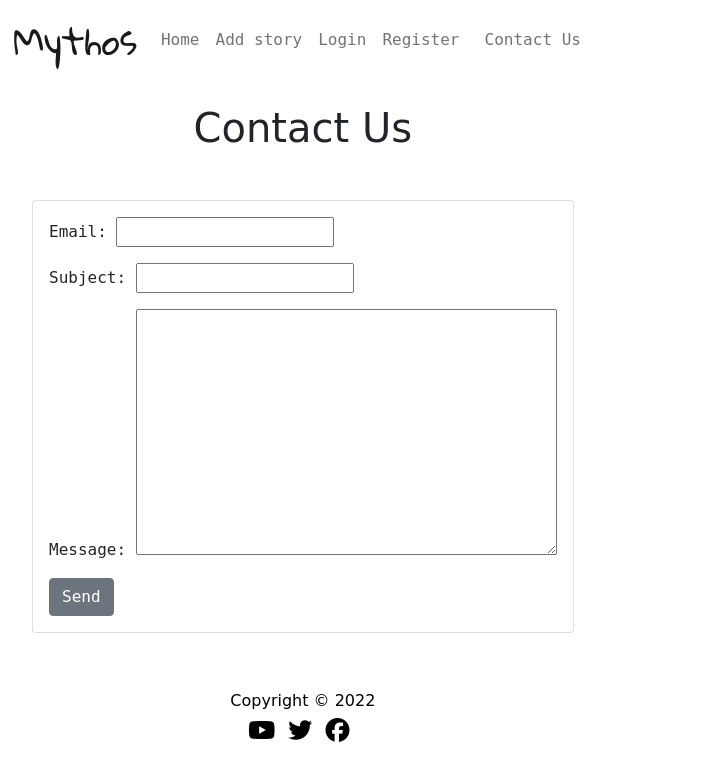
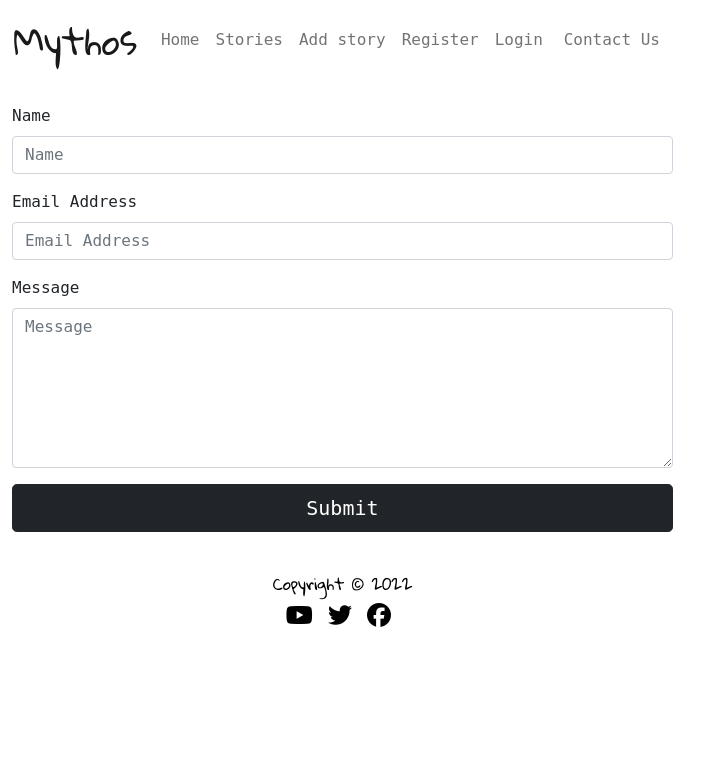
Before and after one commit to AMartins87/mythos, a Django app: page /contact/ in a window 1280 px wide. Shown: the top 781 px of the page, without its empty margins (0-724 px from the left). Run offline with Django 3.2, Linux system fonts and the light colour scheme; some libraries are stand-ins or nearby versions.

Commit message:
Add background image via cloudinary to index.html, add styling and login/register button on screen

```diff
--- a/blog/models.py
+++ b/blog/models.py
@@ -9,7 +9,8 @@ class Post(models.Model):
     title_tag = models.CharField(max_length=250, default="blog")
     author = models.ForeignKey(User, on_delete=models.CASCADE, default="")
     body = RichTextField(blank=True, null=True)
-    likes = models.ManyToManyField(User, related_name="blog_post")
+    likes = models.ManyToManyField(User, related_name="blog_post", blank=True)
+
 
     def __str__(self):
         return self.title + ' | ' + str(self.author)
--- a/static/css/style.css
+++ b/static/css/style.css
@@ -6,16 +6,25 @@ body {
 h1.m-auto {
     padding-top: 20px;
     height: 80px;
-    width: 600px;
 }
 
-.h1, .h2, .h3, .h4, .h5, .h6 {
+.h1,
+.h2,
+.h3,
+.h4,
+.h5,
+.h6 {
     padding: 20px;
 }
 
-h1, h2, h3, h4, h5, h6 {
+h1,
+h2,
+h3,
+h4,
+h5,
+h6 {
     margin-top: 15px;
-    font-family: 'Indie Flower', cursive;
+    font-family: 'Gloria Hallelujah', cursive;
 }
 
 .navbar-brand {
@@ -23,13 +32,19 @@ h1, h2, h3, h4, h5, h6 {
     font-size: 2.25rem;
 }
 
+.sticky-top {
+    position: relative;
+    top: 0;
+    width: 100%;
+}
 
 .nav-link {
     padding: 0.5rem 1rem;
     color: #9b9d9e;
 }
 
-.nav-link:focus, .nav-link:hover {
+.nav-link:focus,
+.nav-link:hover {
     color: lightgrey;
 }
 
@@ -37,8 +52,10 @@ a.navbar-brand {
     font-family: 'Gloria Hallelujah', cursive;
 }
 
+/* Footer */
+
 footer p {
-    font-family: 'Indie Flower', cursive;
+    font-family: 'Gloria Hallelujah', cursive;
 }
 
 footer a {
--- a/templates/base.html
+++ b/templates/base.html
@@ -31,9 +31,9 @@
                         <a class="nav-link" href="{% url 'home' %}">Home <span class="sr-only">(current)</span></a>
                     </li>
 
-                    <!-- <li class="nav-item">
-                    <a class="nav-link" href="stories.html">Stories</a>
-                    </li> -->
+                    <li class="nav-item">
+                    <a class="nav-link" href="#">Stories</a>
+                    </li>
 
                     {% if user.is_authenticated %}
                     <li class="nav-item">
@@ -46,27 +46,16 @@
                     {% endif %}
 
                     {% if user.is_authenticated %}
-                    <div class="mx-4  dropdown">
-                        <a class=" dropdown-toggle " href="#" id="navbarDropdown" role="button" data-toggle="dropdown"
-                            aria-haspopup="true" aria-expanded="false">{{user.username}}</a>
-
-                        <div class="nav-item dropdown">
-                            <div class="dropdown-menu" aria-labelledby="navbarDropdown">
-
-                                <a class="dropdown-item" href="{% url 'logout' %}">Logout</a>
-                            </div>
-                        </div>
-
+                    <li class="nav-item grow">
+                        <a class="nav-link" href="{% url 'logout' %}">Logout</a>
+                    </li>
                     {% else %}
-
-                        <div class="nav-item">
+                    <li class="nav-item grow">
+                        <a class="nav-link" href="{% url 'register' %}">Register</a>
+                    </li>
+                    <li class="nav-item grow">
                         <a class="nav-link" href="{% url 'login' %}">Login</a>
-                        </div>
-                        <div class="nav-item">
-                            <a class="nav-link" href="{% url 'register' %}">Register</a>
-                        </div>
-
-
+                    </li>
                     {% endif %}
 
             </div>
--- a/templates/contact.html
+++ b/templates/contact.html
@@ -2,21 +2,53 @@
 {% block title %} {% endblock %}
 
 {% block content %}
-<div class="card-body">
+<!-- Wrapper container -->
+<div class="container py-4">
 
-    <h1 class="text-center my-2">Contact Us</h1>
+    <!-- Bootstrap 5 starter form -->
+    <form id="contactForm">
 
-    <div class="card mb-4 mt-5 mx-3 contact-form">
-        <div class="card-body">
+        <!-- Name input -->
+        <div class="mb-3">
+            <label class="form-label" for="name">Name</label>
+            <input class="form-control" id="name" type="text" placeholder="Name" data-sb-validations="required" />
+            <div class="invalid-feedback" data-sb-feedback="name:required">Name is required.</div>
+        </div>
 
-            {% csrf_token %}
-            <!-- as_p means show form as paragraph (as_table is possibility too)-->
-            {{ form.as_p }} {% comment %} {% endcomment %}
+        <!-- Email address input -->
+        <div class="mb-3">
+            <label class="form-label" for="emailAddress">Email Address</label>
+            <input class="form-control" id="emailAddress" type="email" placeholder="Email Address"
+                data-sb-validations="required, email" />
+            <div class="invalid-feedback" data-sb-feedback="emailAddress:required">Email Address is required.</div>
+            <div class="invalid-feedback" data-sb-feedback="emailAddress:email">Email Address Email is not valid.</div>
+        </div>
 
-            <button class="btn btn-secondary">Send</button>
-            </form>
+        <!-- Message input -->
+        <div class="mb-3">
+            <label class="form-label" for="message">Message</label>
+            <textarea class="form-control" id="message" type="text" placeholder="Message" style="height: 10rem;"
+                data-sb-validations="required"></textarea>
+            <div class="invalid-feedback" data-sb-feedback="message:required">Message is required.</div>
         </div>
-    </div>
+
+        <!-- Form submissions success message -->
+        <div class="d-none" id="submitSuccessMessage">
+            <div class="text-center mb-3">Form submission successful!</div>
+        </div>
+
+        <!-- Form submissions error message -->
+        <div class="d-none" id="submitErrorMessage">
+            <div class="text-center text-danger mb-3">Error sending message!</div>
+        </div>
+
+        <!-- Form submit button -->
+        <div class="d-grid">
+            <button class="btn btn-dark btn-lg" type="submit">Submit</button>
+        </div>
+
+    </form>
+
 </div>
 
 {% endblock %}
--- a/users/views.py
+++ b/users/views.py
@@ -5,7 +5,6 @@ from django.urls import reverse_lazy
 from .forms import SignUpForm
 
 
-# Create your views here.
 class UserRegisterView(generic.CreateView):
     form_class = SignUpForm
     template_name = 'registration/register.html'
```
Also changed, not shown: other parts of static/css/style.css (+32 -3 lines), templates/index.html (+23 -3 lines), templates/stories.html (+5 -4 lines), README.md. Lines whose indentation alone changed are shown as unchanged.
